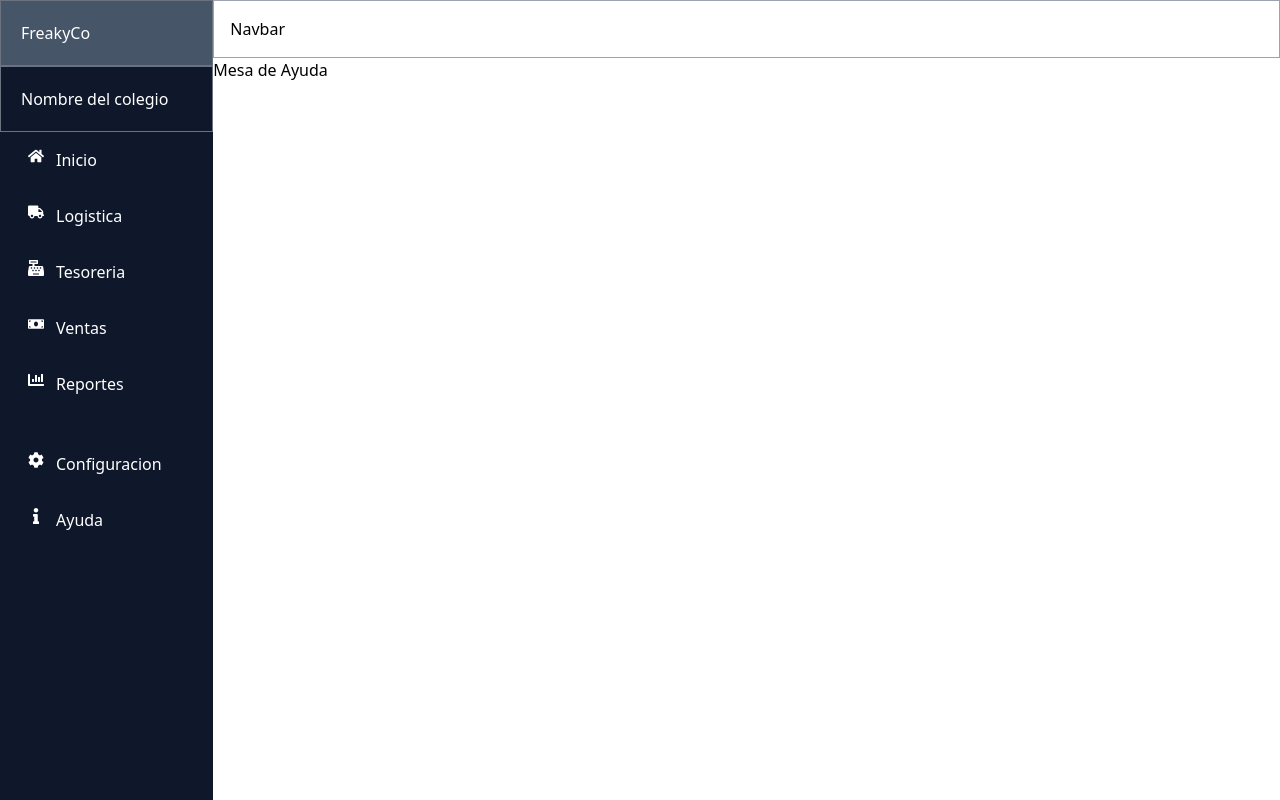
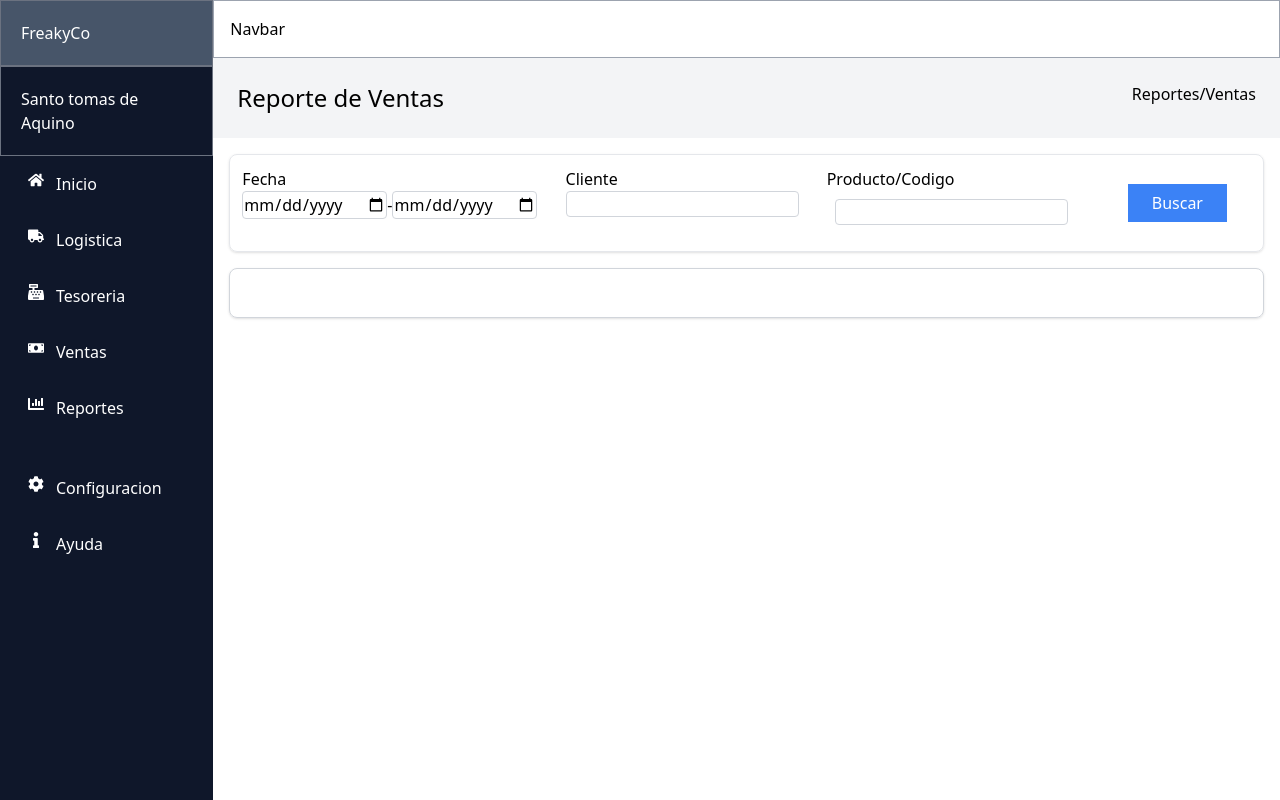
Before and after one commit to Hearly98/Inventario_School, a React (Create React App) app: page /ventas in a window 1280 px wide. Built offline with nearby package versions, Linux system fonts and the light colour scheme.

Commit message:
Agregando ReportVentas

```diff
--- a/src/App.js
+++ b/src/App.js
@@ -10,6 +10,7 @@ import Reports from './pages/Reports';
 import Settings from './pages/Settings'
 import HelpDesk from './pages/HelpDesk'
 import ReportAlmacen from './pages/ReportAlmacen';
+import ReportVentas from './pages/ReportVentas';
 function App() {
   return (
     <Router>
@@ -21,7 +22,7 @@ function App() {
         <Routes>
           <Route path='/'  exact={true} Component={Home}/>
           <Route path='/logistica'  exact={true} Component={Logistic}/>
-          <Route path='/ventas'  exact={true} Component={Sales}/>
+          <Route path='/ventas'  exact={true} Component={ReportVentas}/>
           <Route path='/reportes'  exact={true} Component={ReportAlmacen}/>
           <Route path='/configuracion'  exact={true} Component={Settings}/>
           <Route path='/ayuda' exact={true}  Component={HelpDesk}/>
--- a/src/components/Sidebar.js
+++ b/src/components/Sidebar.js
@@ -8,8 +8,8 @@ const Sidebar = () =>{
                 <li className="p-5 border border-gray-500 hover:bg-slate-600">
                     FreakyCo
                 </li>
-                <li className="p-5 border border-gray-500 hover:bg-slate-600">
-                    Nombre del colegio
+                <li className="p-5 border border-gray-500 hover:bg-slate-600 font-medium">
+                Santo tomas de Aquino
                 </li>
                 <li className="p-2 hover:bg-slate-600">
                 <NavLink to="/" exact={true} className="flex m-2" activeclassname="active"><FaIcons.FaHome className="mx-3"/>Inicio</NavLink>
@@ -25,6 +25,7 @@ const Sidebar = () =>{
                 </li>
                 <li className="p-2 hover:bg-slate-600">
                 <NavLink to="/reportes" exact={true} className="flex m-2" activeclassname="active"><FaIcons.FaChartBar className="mx-3"/>Reportes</NavLink>
+
                 </li>
                 <li className="p-3"></li>
                 <li className="p-2 hover:bg-slate-600">
--- /dev/null
+++ b/src/pages/ReportVentas.js
@@ -0,0 +1,34 @@
+import React from "react";
+
+const ReportVentas = () => {
+    return (
+        <div>
+        <section className="w-100 flex justify-between bg-gray-100 p-6">
+            <h1 className="font-medium text-2xl"> Reporte de Ventas</h1>
+            <p>Reportes/Ventas</p>
+        </section>
+        <section className="flex justify-between m-4 border p-3 shadow rounded-lg">
+                <div>
+                    <p>Fecha</p>
+                   <input type="date" className="border border-gray-300 rounded"></input>-
+                   <input type="date" className="border border-gray-300 rounded"></input>
+                </div>
+                <div>
+                    <p>Cliente</p>
+                    <input className="border border-gray-300 rounded"></input>
+                </div>
+                <div>
+                    <p>Producto/Codigo</p>
+                    <input className="border border-gray-300 rounded m-2 "></input>
+                </div>
+               <div className="w-100 m-6">
+               <a className="p-2 px-6 w-100 bg-blue-500 text-white text-center">Buscar</a>
+               </div>
+        </section>
+        <section className="border border-gray-300 shadow w-100 h-full m-4 p-6 rounded-lg">
+
+        </section>
+    </div>
+    )
+}
+export default ReportVentas;
```
